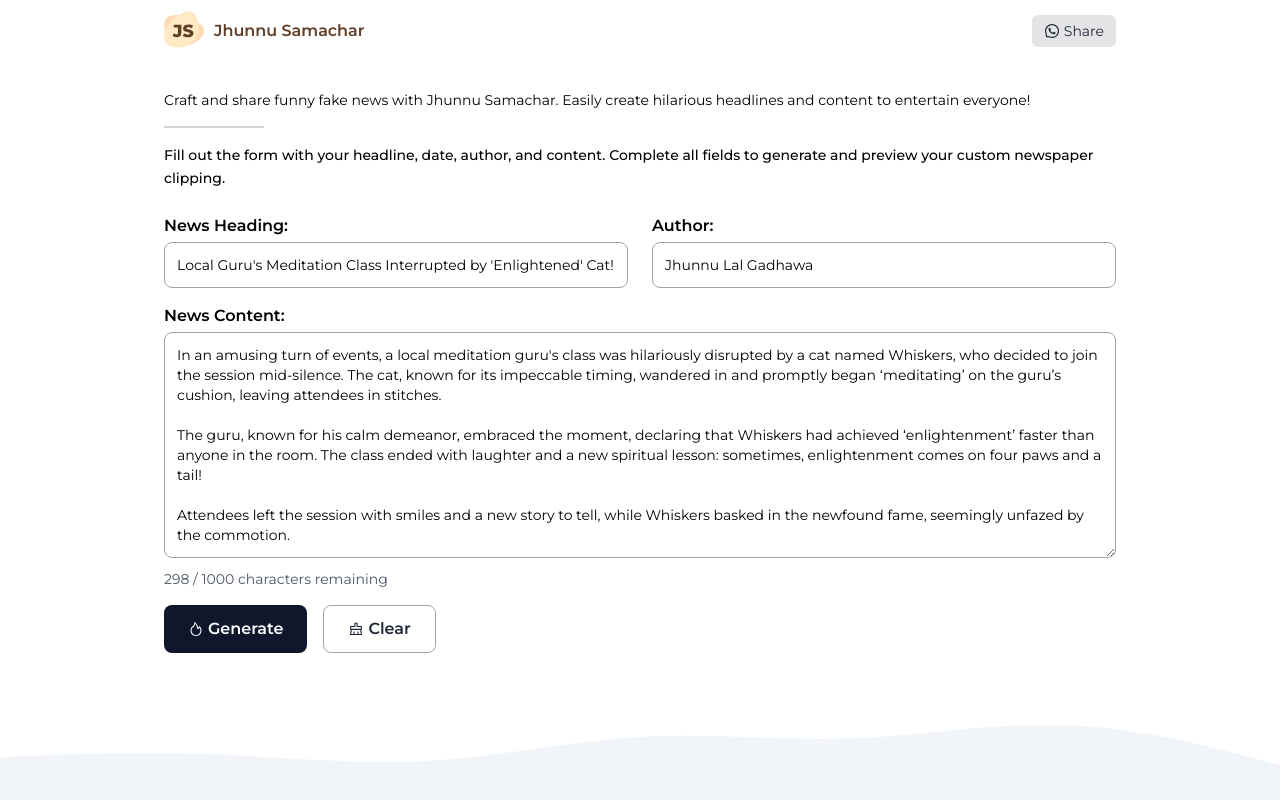
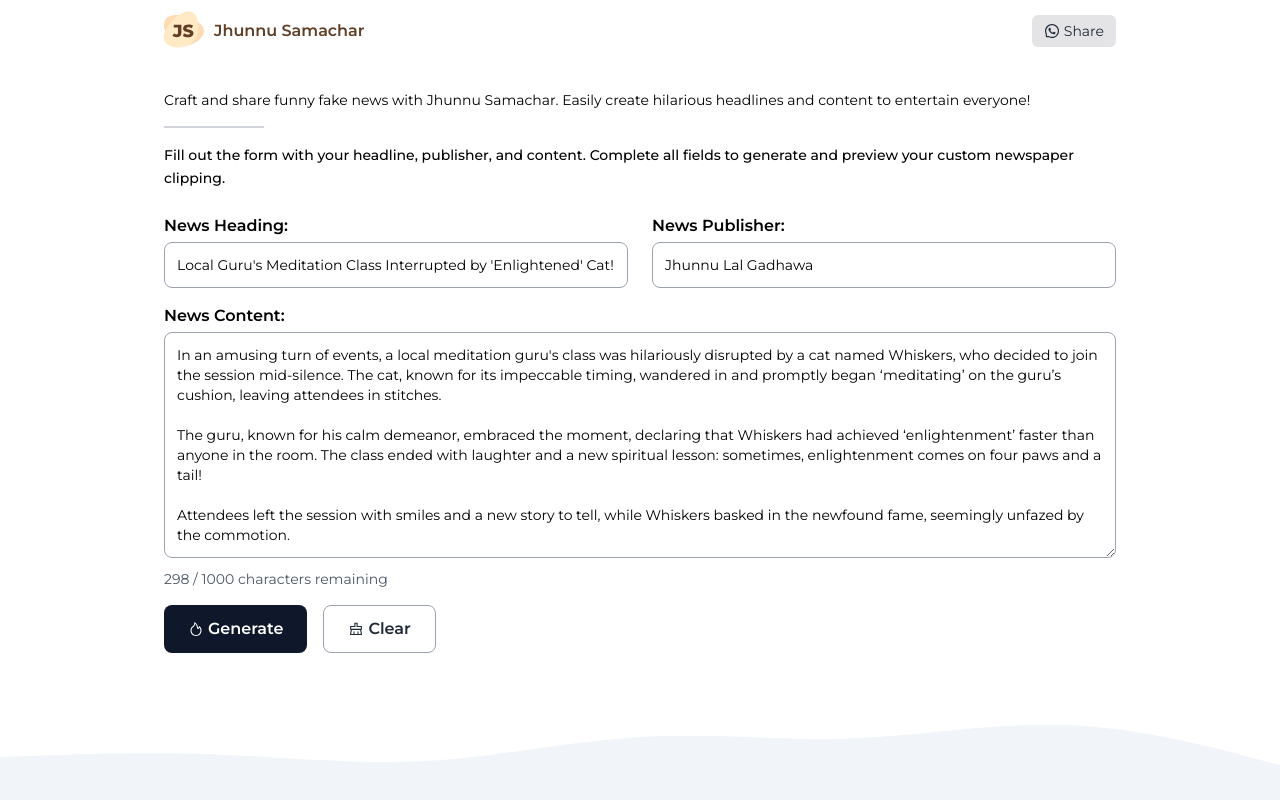
Before and after one commit to vijayhardaha/jhunnu-samachar, a Next.js app: page / in a window 1280 px wide. Shown: the top 800 px of the page. Built offline with nearby package versions, Linux system fonts and the light colour scheme; no server answers; a web font is replaced by a local one.

Commit message:
refactor: replace author keyword with publisher

```diff
--- a/pages/index.js
+++ b/pages/index.js
@@ -47,7 +47,7 @@ Home.propTypes = {
 		heading: PropTypes.string,
 		content: PropTypes.string,
 		date: PropTypes.string,
-		author: PropTypes.string,
+		publisher: PropTypes.string,
 	}),
 	previewUrl: PropTypes.string,
 };
--- a/src/components/Footer.js
+++ b/src/components/Footer.js
@@ -35,7 +35,7 @@ const Footer = () => (
 
 					<ol className="list-decimal list-inside mb-8">
 						<li className="mb-2">
-							<strong>Enter Your Information:</strong> Input your news heading, date, author, and content into the designated fields.
+							<strong>Enter Your Information:</strong> Input your news headline, publisher, and content into the designated fields.
 						</li>
 						<li className="mb-2">
 							<strong>Generate Preview:</strong> Click on the &quot;Generate&quot; button to see how your clipping looks. Make any final
--- a/src/components/NewsForm.js
+++ b/src/components/NewsForm.js
@@ -65,7 +65,7 @@ const NewsForm = ({ news, setNews, setPreview }) => {
 		<>
 			<form className="mb-10">
 				<p id="news-form-description" className="text-sm mb-6 leading-relaxed font-medium">
-					Fill out the form with your headline, date, author, and content. Complete all fields to generate and preview your custom newspaper clipping.
+					Fill out the form with your headline, publisher, and content. Complete all fields to generate and preview your custom newspaper clipping.
 				</p>
 
 				<div className="grid gap-4 mb-4 md:grid-cols-2 md:gap-6">
@@ -87,16 +87,16 @@ const NewsForm = ({ news, setNews, setPreview }) => {
 					</div>
 
 					<div>
-						<label id="news-author-label" className="block mb-1 font-semibold" htmlFor="news-author">
-							Author:
+						<label id="news-publisher-label" className="block mb-1 font-semibold" htmlFor="news-publisher">
+							News Publisher:
 						</label>
 						<input
 							type="text"
-							id="news-author"
-							name="author"
-							aria-labelledby="news-author-label"
+							id="news-publisher"
+							name="publisher"
+							aria-labelledby="news-publisher-label"
 							className="w-full p-3 border border-gray-400 rounded-lg focus:outline-none focus:ring-2 focus:ring-gray-400 focus:ring-offset-2 text-sm"
-							value={news.author}
+							value={news.publisher}
 							onChange={handleChange}
 							aria-required="true"
 							required
@@ -155,7 +155,7 @@ NewsForm.propTypes = {
 	news: PropTypes.shape({
 		heading: PropTypes.string.isRequired,
 		content: PropTypes.string.isRequired,
-		author: PropTypes.string.isRequired,
+		publisher: PropTypes.string.isRequired,
 	}).isRequired,
 	setNews: PropTypes.func.isRequired,
 	setPreview: PropTypes.func.isRequired,
--- a/src/components/NewsPreview.js
+++ b/src/components/NewsPreview.js
@@ -11,12 +11,12 @@ import { getFontClass } from "../utils/fonts";
  * @returns {JSX.Element} The news preview component.
  */
 const NewsPreview = ({ news }) => {
-	const { author, heading, content } = news;
+	const { publisher, heading, content } = news;
 
 	const paperHeading = "Jhunnu Samachar";
 
 	const paperHeadingFontClass = getFontClass(paperHeading, true);
-	const englishFontClass = getFontClass("Author");
+	const englishFontClass = getFontClass("publisher");
 	const headingFontClass = getFontClass(heading, true);
 	const contentFontClass = getFontClass(content);
 
@@ -37,7 +37,7 @@ const NewsPreview = ({ news }) => {
 						<hr className="my-2 h-[2px] bg-black border-0" />
 						<div className={`${englishFontClass} flex flex-col sm:flex-row justify-between my-3 px-1 space-y-2 sm:space-y-0`}>
 							<span className="text-sm whitespace-nowrap">{formatDate(new Date(), "EEEE - dd, MMMM yyyy")}</span>
-							<span className="text-sm whitespace-nowrap">Publisher: {author}</span>
+							<span className="text-sm whitespace-nowrap">Publisher: {publisher}</span>
 						</div>
 						<hr className="my-2 h-[2px] bg-black border-0 mb-6" />
 						<h2 className={`${headingFontClass} text-4xl sm:text-5xl sm:leading-tight leading-tight text-secondary font-semibold mb-6`}>{heading}</h2>
@@ -61,7 +61,7 @@ const NewsPreview = ({ news }) => {
 
 NewsPreview.propTypes = {
 	news: PropTypes.shape({
-		author: PropTypes.string,
+		publisher: PropTypes.string,
 		heading: PropTypes.string,
 		content: PropTypes.string,
 	}).isRequired,
--- a/src/constants/newsConstants.js
+++ b/src/constants/newsConstants.js
@@ -9,5 +9,5 @@ export const DEFAULT_NEWS_DATA = {
 		"In an amusing turn of events, a local meditation guru's class was hilariously disrupted by a cat named Whiskers, who decided to join the session mid-silence. The cat, known for its impeccable timing, wandered in and promptly began ‘meditating’ on the guru’s cushion, leaving attendees in stitches.\n\n" +
 		"The guru, known for his calm demeanor, embraced the moment, declaring that Whiskers had achieved ‘enlightenment’ faster than anyone in the room. The class ended with laughter and a new spiritual lesson: sometimes, enlightenment comes on four paws and a tail!\n\n" +
 		"Attendees left the session with smiles and a new story to tell, while Whiskers basked in the newfound fame, seemingly unfazed by the commotion.",
-	author: "Jhunnu Lal Gadhawa",
+	publisher: "Jhunnu Lal Gadhawa",
 };
--- a/src/constants/seo.js
+++ b/src/constants/seo.js
@@ -26,7 +26,7 @@ export const SITE_TITLE_SHORT = "Jhunnu Samachar";
  *
  * Provides a brief overview of the site's purpose and functionality.
  * @type {string}
- * @default "Create and customize your own newspaper clippings with Jhunnu Samachar. Input your news heading, date, author, and content to generate a professional-looking newspaper clipping image."
+ * @default "Create and customize your own newspaper clippings with Jhunnu Samachar. Input your news heading, publisher, and content to generate a professional-looking newspaper clipping image."
  */
 export const SITE_DESC =
 	"Jhunnu Samachar is your go-to web app for creating and sharing funny fake news stories. With an easy-to-use interface, you can generate and customize amusing headlines and content to entertain your friends and family. Start crafting your next hilarious news article now!";
```
Also changed, not shown: 1 other file (tests, documents, lock files or other folders).
